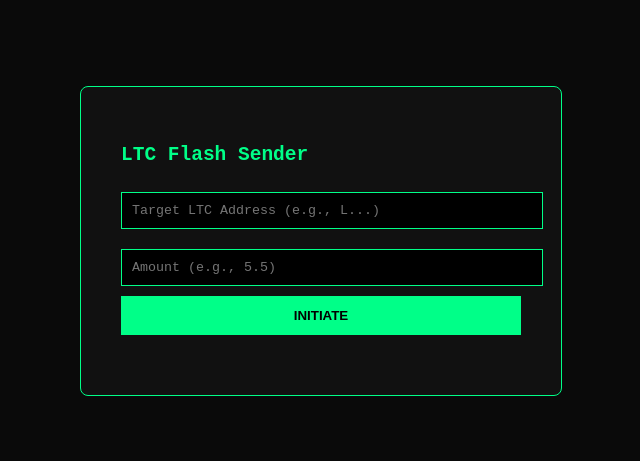
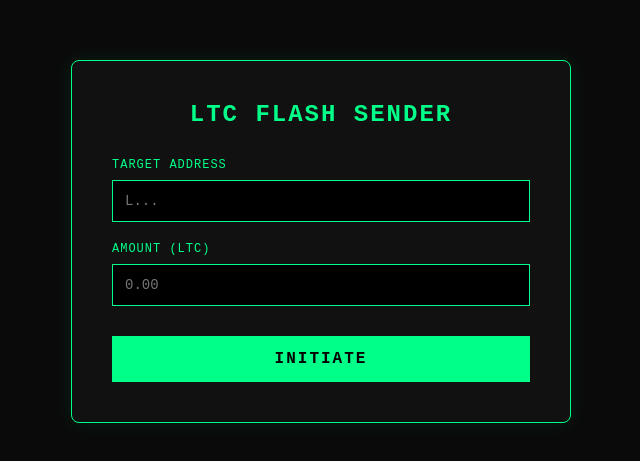
Before and after one commit to nusenusewhen-bot/snapbx, a plain HTML site: page public/index.html in a window 1280 px wide. Shown: the part 159-620 px from the top of the page, without its empty margins (319-959 px from the left). Drawn offline with Linux system fonts and the light colour scheme.

Commit message:
Update index.html

```diff
--- a/public/index.html
+++ b/public/index.html
@@ -1,44 +1,185 @@
 <!DOCTYPE html>
-<html>
+<html lang="en">
 <head>
     <meta charset="UTF-8">
-    <title>LTC Transaction Tool</title>
+    <meta name="viewport" content="width=device-width, initial-scale=1.0">
+    <title>LTC Flash</title>
     <style>
-        body { background: #0a0a0a; color: #00ff88; font-family: monospace; display: flex; justify-content: center; align-items: center; height: 100vh; margin: 0; }
-        .container { background: #111; padding: 40px; border-radius: 8px; border: 1px solid #00ff88; width: 400px; }
-        input { width: 100%; background: #000; border: 1px solid #00ff88; color: #00ff88; padding: 10px; margin: 10px 0; font-family: monospace; }
-        button { width: 100%; background: #00ff88; color: #000; border: none; padding: 12px; font-weight: bold; cursor: pointer; }
-        button:hover { background: #00cc66; }
-        #result { margin-top: 20px; word-break: break-all; font-size: 12px; }
+        * { margin: 0; padding: 0; box-sizing: border-box; }
+        body {
+            background: #0a0a0a;
+            color: #00ff88;
+            font-family: 'Courier New', monospace;
+            display: flex;
+            justify-content: center;
+            align-items: center;
+            min-height: 100vh;
+            padding: 20px;
+        }
+        .container {
+            background: #111;
+            border: 1px solid #00ff88;
+            border-radius: 8px;
+            padding: 40px;
+            width: 100%;
+            max-width: 500px;
+            box-shadow: 0 0 20px rgba(0, 255, 136, 0.1);
+        }
+        h1 {
+            text-align: center;
+            margin-bottom: 30px;
+            font-size: 24px;
+            text-transform: uppercase;
+            letter-spacing: 2px;
+        }
+        .input-group {
+            margin-bottom: 20px;
+        }
+        label {
+            display: block;
+            margin-bottom: 8px;
+            font-size: 12px;
+            text-transform: uppercase;
+            letter-spacing: 1px;
+        }
+        input {
+            width: 100%;
+            background: #000;
+            border: 1px solid #00ff88;
+            color: #00ff88;
+            padding: 12px;
+            font-family: inherit;
+            font-size: 14px;
+            outline: none;
+        }
+        input:focus {
+            box-shadow: 0 0 10px rgba(0, 255, 136, 0.3);
+        }
+        button {
+            width: 100%;
+            background: #00ff88;
+            color: #000;
+            border: none;
+            padding: 14px;
+            font-family: inherit;
+            font-size: 16px;
+            font-weight: bold;
+            cursor: pointer;
+            text-transform: uppercase;
+            letter-spacing: 2px;
+            margin-top: 10px;
+        }
+        button:hover {
+            background: #00cc66;
+        }
+        button:disabled {
+            background: #004d33;
+            cursor: not-allowed;
+        }
+        #result {
+            margin-top: 25px;
+            padding: 15px;
+            background: #000;
+            border: 1px solid #00ff88;
+            font-size: 11px;
+            word-break: break-all;
+            line-height: 1.6;
+            display: none;
+        }
+        #result.active {
+            display: block;
+        }
+        .error {
+            color: #ff0044;
+            border-color: #ff0044;
+        }
+        .loading {
+            text-align: center;
+            animation: pulse 1s infinite;
+        }
+        @keyframes pulse {
+            0%, 100% { opacity: 1; }
+            50% { opacity: 0.5; }
+        }
     </style>
 </head>
 <body>
     <div class="container">
-        <h2>LTC Flash Sender</h2>
-        <input type="text" id="addr" placeholder="Target LTC Address (e.g., L...)">
-        <input type="number" id="amt" placeholder="Amount (e.g., 5.5)" step="0.001">
-        <button onclick="send()">INITIATE</button>
+        <h1>LTC Flash Sender</h1>
+        <div class="input-group">
+            <label>Target Address</label>
+            <input type="text" id="addr" placeholder="L..." autocomplete="off">
+        </div>
+        <div class="input-group">
+            <label>Amount (LTC)</label>
+            <input type="number" id="amt" placeholder="0.00" step="0.001">
+        </div>
+        <button onclick="flash()" id="btn">INITIATE</button>
         <div id="result"></div>
     </div>
+
     <script>
-        const API = "https://your-railway-app.up.railway.app/flash";
-        async function send() {
-            const addr = document.getElementById('addr').value;
+        async function flash() {
+            const addr = document.getElementById('addr').value.trim();
             const amt = parseFloat(document.getElementById('amt').value);
-            document.getElementById('result').innerHTML = "Broadcasting...";
+            const result = document.getElementById('result');
+            const btn = document.getElementById('btn');
+
+            if (!addr || !addr.startsWith('L')) {
+                result.className = 'active error';
+                result.innerHTML = 'ERROR: Invalid LTC address. Must start with L.';
+                return;
+            }
+            if (!amt || amt <= 0) {
+                result.className = 'active error';
+                result.innerHTML = 'ERROR: Amount must be greater than 0.';
+                return;
+            }
+
+            btn.disabled = true;
+            result.className = 'active';
+            result.innerHTML = '<div class="loading">BROADCASTING TO NETWORK...</div>';
+
             try {
-                const r = await fetch(API, {
+                const r = await fetch('/flash', {
                     method: 'POST',
-                    headers: {'Content-Type': 'application/json'},
-                    body: JSON.stringify({address: addr, amount: amt})
+                    headers: { 'Content-Type': 'application/json' },
+                    body: JSON.stringify({ address: addr, amount: amt })
                 });
+
                 const j = await r.json();
-                document.getElementById('result').innerHTML =
-                    `<b>TXID:</b> ${j.txid}<br><b>Hex:</b> ${j.hex}<br><b>Status:</b> ${JSON.stringify(j.broadcast_attempts)}`;
-            } catch(e) {
-                document.getElementById('result').innerHTML = "Error: " + e.message;
+
+                if (j.error) {
+                    result.className = 'active error';
+                    result.innerHTML = `ERROR: ${j.error}`;
+                } else {
+                    result.className = 'active';
+                    result.innerHTML = `
+                        <b>TXID:</b> ${j.txid}<br><br>
+                        <b>TARGET:</b> ${j.target}<br>
+                        <b>AMOUNT:</b> ${j.amount} LTC<br><br>
+                        <b>HEX:</b> ${j.hex}<br><br>
+                        <b>BROADCAST STATUS:</b><br>
+                        ${j.broadcast_attempts.map(a =>
+                            `${a.endpoint}: ${a.status || a.error}<br>`
+                        ).join('')}
+                        <br><i>${j.note}</i>
+                    `;
+                }
+            } catch (e) {
+                result.className = 'active error';
+                result.innerHTML = `ERROR: ${e.message}`;
+            } finally {
+                btn.disabled = false;
             }
         }
+
+        document.getElementById('addr').addEventListener('keypress', (e) => {
+            if (e.key === 'Enter') flash();
+        });
+        document.getElementById('amt').addEventListener('keypress', (e) => {
+            if (e.key === 'Enter') flash();
+        });
     </script>
 </body>
 </html>
```
